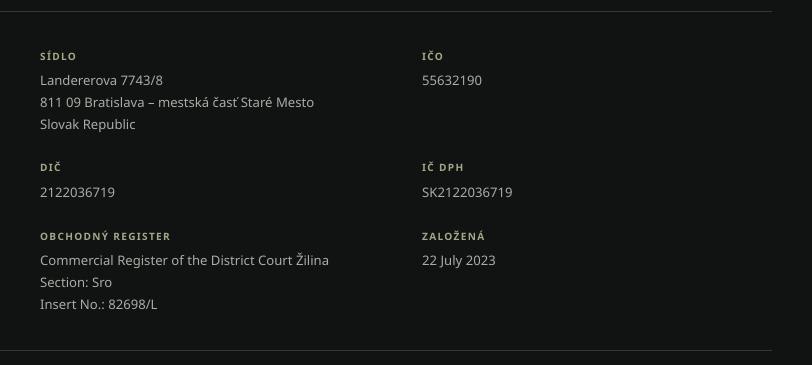
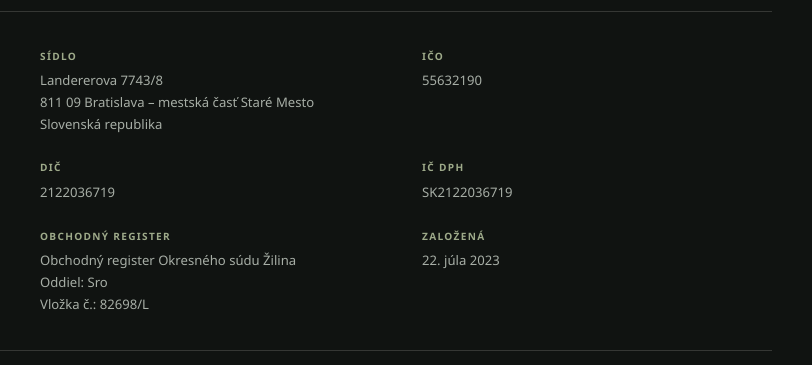
Before and after one commit to tom-simko/pudilar, an Astro site: page /sk in a window 1280 px wide. Shown: the part 5745-6110 px from the top of the page, 463-1275 px from the left. Built offline with nearby package versions, Linux system fonts and the light colour scheme; Astro itself is replaced by a stand-in of ours.

Commit message:
Translate Slovak company details

```diff
--- a/src/components/CompanyDetails.astro
+++ b/src/components/CompanyDetails.astro
@@ -4,11 +4,16 @@ import { legalDetails } from '../content/site';
 interface Props {
   labels: {
     registeredOffice: string;
+    country: string;
     companyId: string;
     taxId: string;
     vatId: string;
     register: string;
+    registerName: string;
+    section: string;
+    insertNumber: string;
     established: string;
+    establishedDate: string;
   };
   compact?: boolean;
 }
@@ -22,7 +27,7 @@ const { labels, compact = false } = Astro.props;
     <dd>
       {legalDetails.street}<br />
       {legalDetails.locality}<br />
-      {legalDetails.country}
+      {labels.country}
     </dd>
   </div>
   <div>
@@ -40,13 +45,13 @@ const { labels, compact = false } = Astro.props;
   <div>
     <dt>{labels.register}</dt>
     <dd>
-      {legalDetails.registerName}<br />
-      Section: {legalDetails.registerSection}<br />
-      Insert No.: {legalDetails.registerInsert}
+      {labels.registerName}<br />
+      {labels.section}: {legalDetails.registerSection}<br />
+      {labels.insertNumber}: {legalDetails.registerInsert}
     </dd>
   </div>
   <div>
     <dt>{labels.established}</dt>
-    <dd>{legalDetails.established}</dd>
+    <dd>{labels.establishedDate}</dd>
   </div>
 </dl>
--- a/src/content/site.ts
+++ b/src/content/site.ts
@@ -78,11 +78,16 @@ export interface SiteCopy {
   footer: {
     description: string;
     registeredOffice: string;
+    country: string;
     companyId: string;
     taxId: string;
     vatId: string;
     register: string;
+    registerName: string;
+    section: string;
+    insertNumber: string;
     established: string;
+    establishedDate: string;
     legalLink: string;
     copyright: string;
   };
@@ -219,11 +224,16 @@ export const siteCopy: Record<Locale, SiteCopy> = {
     footer: {
       description: 'A privately held investment company allocating its own capital across multiple asset classes.',
       registeredOffice: 'Registered office',
+      country: 'Slovak Republic',
       companyId: 'Company ID',
       taxId: 'Tax ID',
       vatId: 'VAT ID',
       register: 'Commercial Register',
+      registerName: 'Commercial Register of the District Court Žilina',
+      section: 'Section',
+      insertNumber: 'Insert No.',
       established: 'Established',
+      establishedDate: '22 July 2023',
       legalLink: 'Legal information and privacy',
       copyright: 'All rights reserved.',
     },
@@ -356,11 +366,16 @@ export const siteCopy: Record<Locale, SiteCopy> = {
     footer: {
       description: 'Súkromná investičná spoločnosť investujúca vlastný kapitál naprieč viacerými triedami aktív.',
       registeredOffice: 'Sídlo',
+      country: 'Slovenská republika',
       companyId: 'IČO',
       taxId: 'DIČ',
       vatId: 'IČ DPH',
       register: 'Obchodný register',
+      registerName: 'Obchodný register Okresného súdu Žilina',
+      section: 'Oddiel',
+      insertNumber: 'Vložka č.',
       established: 'Založená',
+      establishedDate: '22. júla 2023',
       legalLink: 'Právne informácie a ochrana súkromia',
       copyright: 'Všetky práva vyhradené.',
     },
```
